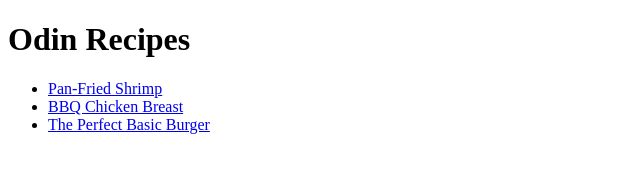
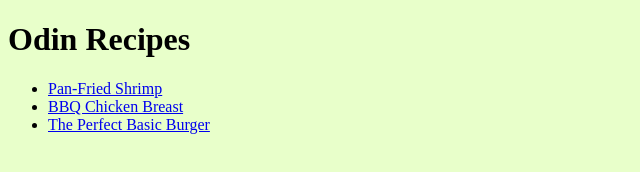
Before and after one commit to kevinwongjk/odin_recipes, a plain HTML site: page index.html in a window 1280 px wide. Shown: the whole page, without its empty margins (0-640 px from the left). Drawn offline with Linux system fonts and the light colour scheme.

Commit message:
Change bg color of odin main page light green

```diff
--- a/index.html
+++ b/index.html
@@ -6,7 +6,7 @@
         <title>Recipes</title>
         <link rel="stylesheet" href="styles.css">
     </head>
-    <body>
+    <body class="odin-recipes">
         <h1>Odin Recipes</h1>
         <ul>
             <li><a href="./recipes/panfried-shrimp.html">Pan-Fried Shrimp</a></li>
--- a/styles.css
+++ b/styles.css
@@ -0,0 +1,3 @@
+.odin-recipes {
+    background-color: rgb(232, 255, 202);
+}
```
